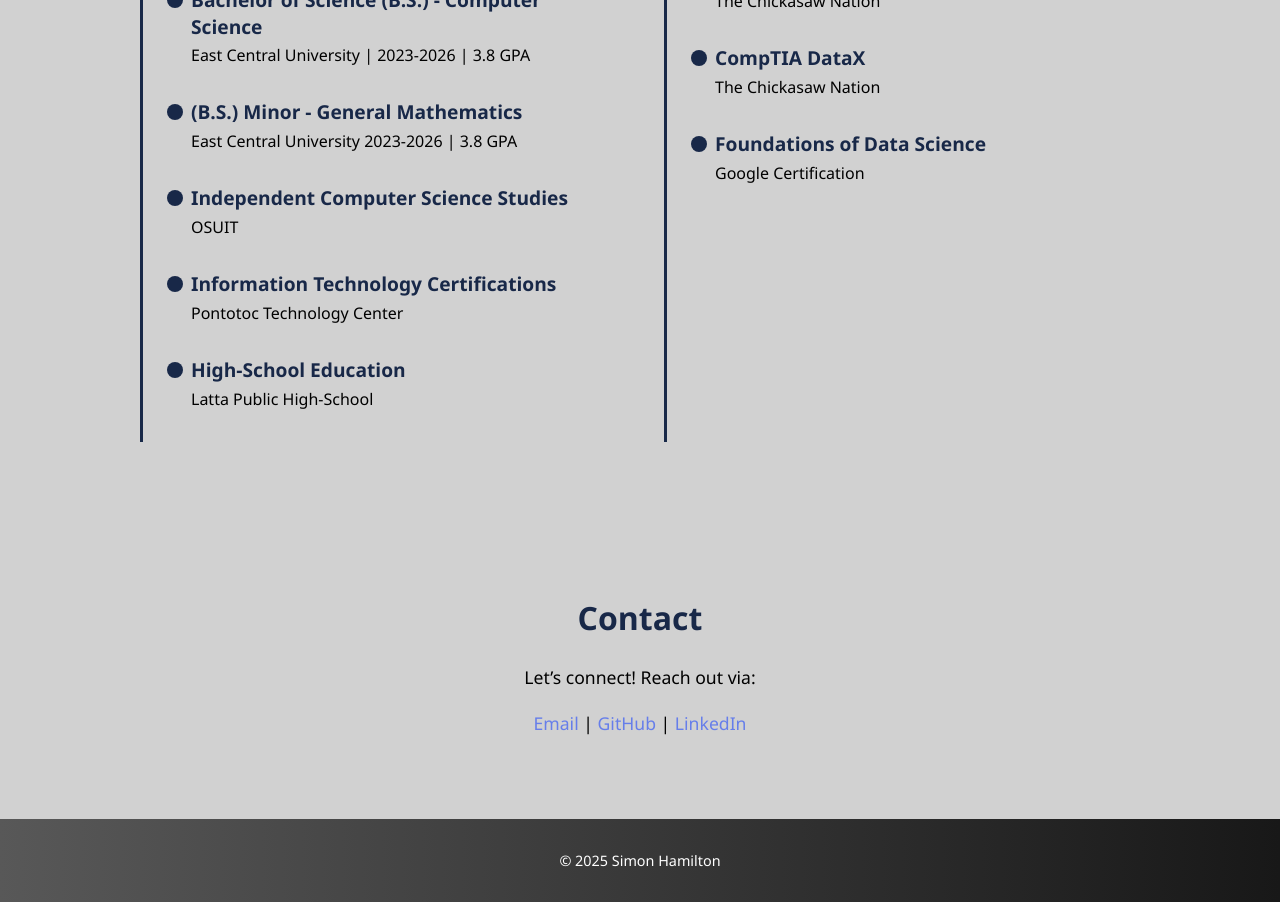
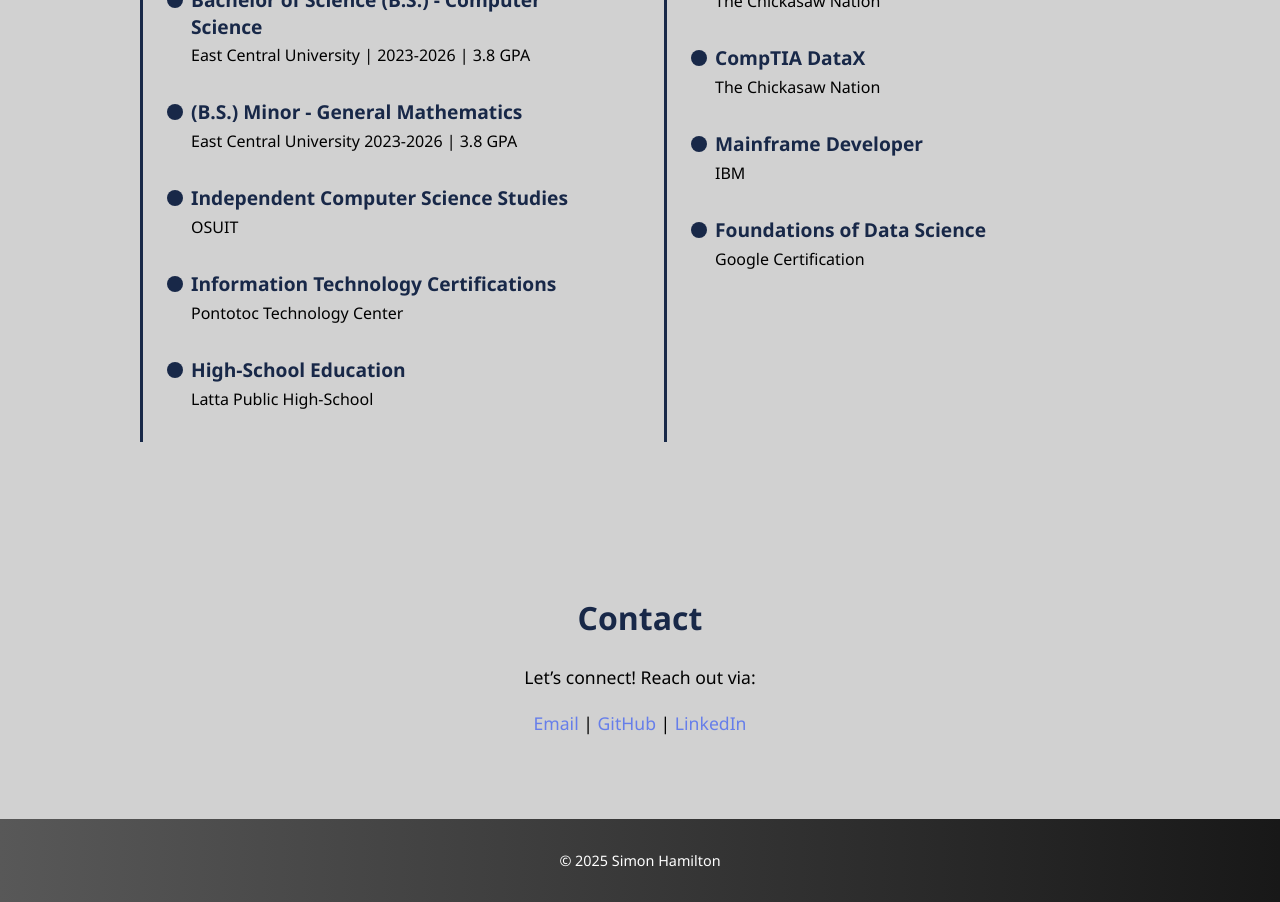
Before and after one commit to Siman73000/React-Portfolio, a React (Vite) app in the folder port/: page / in a window 1280 px wide. Shown: the part 2240-3142 px from the top of the page. Built offline with nearby package versions, Linux system fonts and the light colour scheme.

Commit message:
added cert

```diff
--- a/port/App.jsx
+++ b/port/App.jsx
@@ -82,6 +82,10 @@ export default function App() {
     {
       title: "CompTIA DataX",
       description: "The Chickasaw Nation",
+    },
+    {
+      title: "Mainframe Developer",
+      description: "IBM",
     },
     {
       title: "Foundations of Data Science",
```
